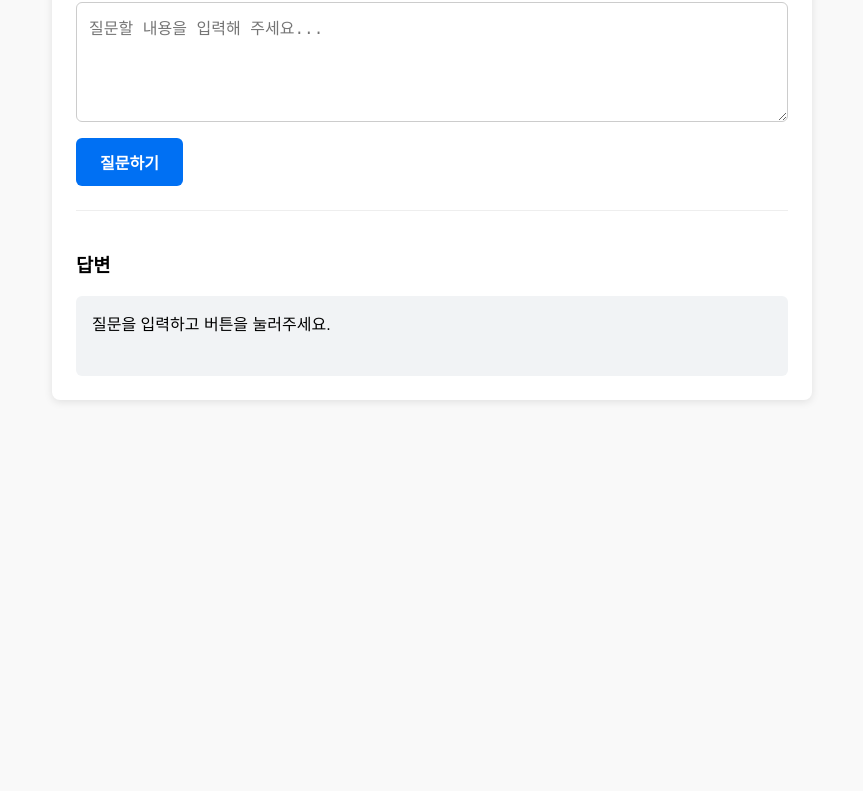
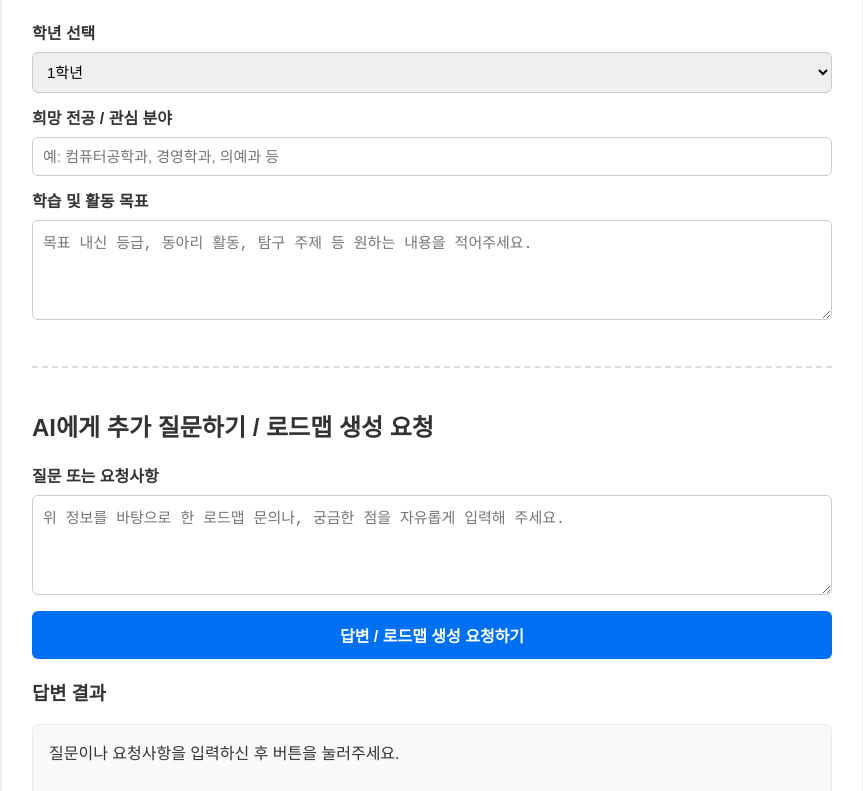
Before and after one commit to eusyshhzisusus-star/erica2, a website: page index.html in a window 1280 px wide. Shown: the part 129-920 px from the top of the page, without its empty margins (208-1071 px from the left). Before the commit the page ends 800 px from the top, so only its background shows below. Drawn offline with Linux system fonts and the light colour scheme.

Commit message:
Add files via upload

```diff
--- a/index.html
+++ b/index.html
@@ -3,37 +3,48 @@
 <head>
   <meta charset="UTF-8">
   <meta name="viewport" content="width=device-width, initial-scale=1.0">
-  <title>Gemini Q&A Assistant</title>
+  <title>고등학교 로드맵 AI & Q&A</title>
   <style>
-    * {
-      box-sizing: border-box;
-    }
+    * { box-sizing: border-box; }
     body {
       font-family: Arial, sans-serif;
-      max-width: 800px;
+      max-width: 900px;
       margin: 40px auto;
       padding: 0 20px;
-      background-color: #f9f9f9;
+      background-color: #f4f6f8;
+      color: #333;
     }
-    .card {
+    .container {
       background: white;
-      padding: 24px;
-      border-radius: 8px;
-      box-shadow: 0 2px 8px rgba(0,0,0,0.1);
+      padding: 30px;
+      border-radius: 12px;
+      box-shadow: 0 4px 12px rgba(0,0,0,0.08);
     }
     h1 {
       margin-top: 0;
-      color: #333;
+      color: #1a1a1a;
+      border-bottom: 2px solid #0070f3;
+      padding-bottom: 10px;
+    }
+    .section {
+      margin-bottom: 24px;
+    }
+    label {
+      font-weight: bold;
+      display: block;
+      margin-bottom: 8px;
+    }
+    input[type="text"], textarea, select {
+      width: 100%;
+      padding: 10px;
+      border: 1px solid #ccc;
+      border-radius: 6px;
+      font-size: 15px;
+      margin-bottom: 12px;
     }
     textarea {
-      width: 100%;
-      height: 120px;
-      padding: 12px;
-      border: 1px solid #ccc;
-      border-radius: 6px;
-      font-size: 16px;
+      height: 100px;
       resize: vertical;
-      margin-bottom: 12px;
     }
     button {
       background-color: #0070f3;
@@ -44,65 +55,91 @@
       border-radius: 6px;
       cursor: pointer;
       font-weight: bold;
+      width: 100%;
     }
-    button:hover {
-      background-color: #0051a2;
-    }
-    button:disabled {
-      background-color: #ccc;
-      cursor: not-allowed;
-    }
-    .response-area {
-      margin-top: 24px;
+    button:hover { background-color: #0051a2; }
+    button:disabled { background-color: #ccc; cursor: not-allowed; }
+
+    .qa-section {
+      margin-top: 30px;
       padding-top: 20px;
-      border-top: 1px solid #eee;
+      border-top: 2px dashed #ddd;
     }
     .response-box {
-      background: #f1f3f5;
+      background: #f8f9fa;
+      border: 1px solid #e9ecef;
       padding: 16px;
       border-radius: 6px;
       white-space: pre-wrap;
       line-height: 1.6;
-      min-height: 80px;
+      min-height: 100px;
+      margin-top: 12px;
     }
   </style>
 </head>
 <body>
 
-  <div class="card">
-    <h1>Gemini에게 질문하기</h1>
-    <textarea id="questionInput" placeholder="질문할 내용을 입력해 주세요..."></textarea>
-    <button id="submitBtn" onclick="askQuestion()">질문하기</button>
+  <div class="container">
+    <h1>고등학교 로드맵 AI Assistant</h1>
 
-    <div class="response-area">
-      <h3>답변</h3>
-      <div id="responseBox" class="response-box">질문을 입력하고 버튼을 눌러주세요.</div>
+    <div class="section">
+      <label for="grade">학년 선택</label>
+      <select id="grade">
+        <option value="1학년">1학년</option>
+        <option value="2학년">2학년</option>
+        <option value="3학년">3학년</option>
+      </select>
+
+      <label for="targetMajor">희망 전공 / 관심 분야</label>
+      <input type="text" id="targetMajor" placeholder="예: 컴퓨터공학과, 경영학과, 의예과 등">
+
+      <label for="userGoals">학습 및 활동 목표</label>
+      <textarea id="userGoals" placeholder="목표 내신 등급, 동아리 활동, 탐구 주제 등 원하는 내용을 적어주세요."></textarea>
+    </div>
+
+    <div class="qa-section">
+      <h2>AI에게 추가 질문하기 / 로드맵 생성 요청</h2>
+      <label for="questionInput">질문 또는 요청사항</label>
+      <textarea id="questionInput" placeholder="위 정보를 바탕으로 한 로드맵 문의나, 궁금한 점을 자유롭게 입력해 주세요."></textarea>
+
+      <button id="submitBtn" onclick="askQuestion()">답변 / 로드맵 생성 요청하기</button>
+
+      <h3>답변 결과</h3>
+      <div id="responseBox" class="response-box">질문이나 요청사항을 입력하신 후 버튼을 눌러주세요.</div>
     </div>
   </div>
 
   <script>
     async function askQuestion() {
-      const questionInput = document.getElementById('questionInput');
+      const grade = document.getElementById('grade').value;
+      const targetMajor = document.getElementById('targetMajor').value.trim();
+      const userGoals = document.getElementById('userGoals').value.trim();
+      const question = document.getElementById('questionInput').value.trim();
+
       const responseBox = document.getElementById('responseBox');
       const submitBtn = document.getElementById('submitBtn');
 
-      const question = questionInput.value.trim();
-      if (!question) {
-        alert('질문을 입력해주세요.');
+      if (!question && !targetMajor && !userGoals) {
+        alert('내용을 최소 하나 이상 입력해주세요.');
         return;
       }
 
+      const payload = {
+        grade,
+        targetMajor,
+        userGoals,
+        question
+      };
+
       submitBtn.disabled = true;
-      submitBtn.innerText = '답변 생성 중...';
-      responseBox.innerText = '답변을 생각하는 중입니다...';
+      submitBtn.innerText = '답변 작성 중...';
+      responseBox.innerText = 'Gemini AI가 답변을 작성하고 있습니다...';
 
       try {
         const res = await fetch('/api/generate', {
           method: 'POST',
-          headers: {
-            'Content-Type': 'application/json',
-          },
-          body: JSON.stringify({ question }),
+          headers: { 'Content-Type': 'application/json' },
+          body: JSON.stringify(payload),
         });
 
         const data = await res.json();
@@ -110,14 +147,14 @@
         if (res.ok) {
           responseBox.innerText = data.answer;
         } else {
-          responseBox.innerText = `오류 발생: ${data.error || '답변을 가져오지 못했습니다.'}`;
+          responseBox.innerText = `오류 발생: ${data.error || '답변을 불러오지 못했습니다.'}`;
         }
       } catch (err) {
         console.error(err);
         responseBox.innerText = '서버 통신 중 오류가 발생했습니다.';
       } finally {
         submitBtn.disabled = false;
-        submitBtn.innerText = '질문하기';
+        submitBtn.innerText = '답변 / 로드맵 생성 요청하기';
       }
     }
   </script>
```
Also changed, not shown: api/generate.js (+16 -6 lines).
